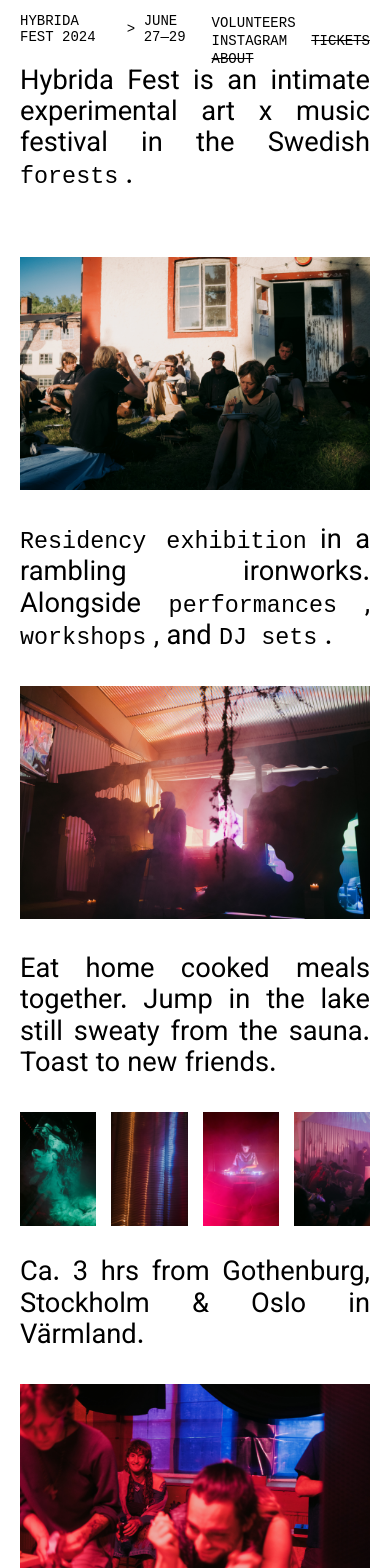
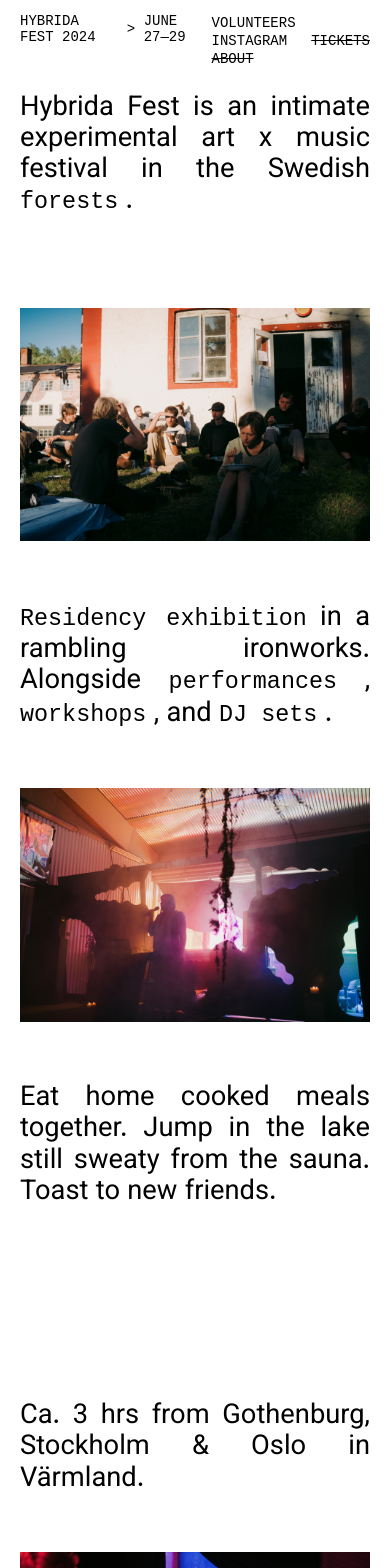
Before and after one commit to szkjn/hybrida_fest_website, a SvelteKit app in the folder app/: page / in a window 390 px wide. Shown: the top 1568 px of the page. Built offline with nearby package versions, Linux system fonts and the light colour scheme; a web font is replaced by a local one.

Commit message:
responsive:
- replace inline photos by cross

- margin between sections: 1.5em

```diff
--- a/app/src/routes/+page.svelte
+++ b/app/src/routes/+page.svelte
@@ -73,11 +73,46 @@
 		friends.
 	</p>
 </section>
-<section class="f f-d-row inline-photos f-row-gap-15">
+<section class="f f-d-row f-j-c-center inline-photos f-row-gap-15">
 	<img class="f-g-1" alt="" src={texture_01} />
 	<img class="f-g-1" alt="" src={texture_02} />
 	<img class="f-g-1" alt="" src={live_01} />
 	<img class="f-g-1" alt="" src={live_03} />
+	<svg width="148" height="78" viewBox="0 0 148 78" fill="none" xmlns="http://www.w3.org/2000/svg"
+	><g style="mix-blend-mode:exclusion"
+		><line
+		x1="37.0009"
+		y1="75.8918"
+		x2="75.8918"
+		y2="37.0009"
+		stroke="black"
+		stroke-width="5.5"
+	/><line
+		x1="36.89"
+		y1="2.00089"
+		x2="75.7808"
+		y2="40.8918"
+		stroke="black"
+		stroke-width="5.5"
+	/></g
+><g style="mix-blend-mode:exclusion"
+	><line
+		x1="110.835"
+		y1="1.94454"
+		x2="71.9445"
+		y2="40.8354"
+		stroke="black"
+		stroke-width="5.5"
+	/><line
+		x1="110.946"
+		y1="75.8354"
+		x2="72.0555"
+		y2="36.9445"
+		stroke="black"
+		stroke-width="5.5"
+	/></g
+></svg
+	>
 </section>
 <section>
 	<p class="m-0 m-y-1">Ca. 3 hrs from Gothenburg, Stockholm & Oslo in Värmland.</p>
@@ -140,15 +175,9 @@
 </section>
 
 <style>
-	/* section {
-		width: 100%;
-		margin: 100px 0 100px 0;
-	} */
-	/* section:nth-child(1),
-	section:nth-child(2),
-	section:last-child {
-		margin: 0;
-	} */
+	section {
+		margin: 5em 0 5em 0;
+	}
 	h2,
 	p,
 	span {
@@ -177,4 +206,32 @@
 	.photo-w100 {
 		width: 100%;
 	}
+	.inline-photos > svg {
+		display: none;
+	}
+	@media screen and (max-width: 768px) {
+		.inline-photos > svg {
+			display: block;
+			width: clamp(80px, 25vw, 148px);
+		}
+		.inline-photos > img {
+			display: none;
+		}
+		section {
+		/* margin: clamp(30px, 2vw, 100px) 0 clamp(30px, 2vw, 100px) 0; */
+		/* margin: 2em 0 2em 0; */
+		}
+	}
+	@media screen and (max-width: 820px) {
+		section {
+		/* margin: clamp(30px, 2vw, 100px) 0 clamp(30px, 2vw, 100px) 0; */
+		margin: 3em 0 3em 0;
+	}
+	}
+	@media screen and (max-width: 820px) {
+		section {
+		/* margin: clamp(30px, 2vw, 100px) 0 clamp(30px, 2vw, 100px) 0; */
+		margin: 1.6em 0 1.6em 0;
+	}
+	}
 </style>
```
